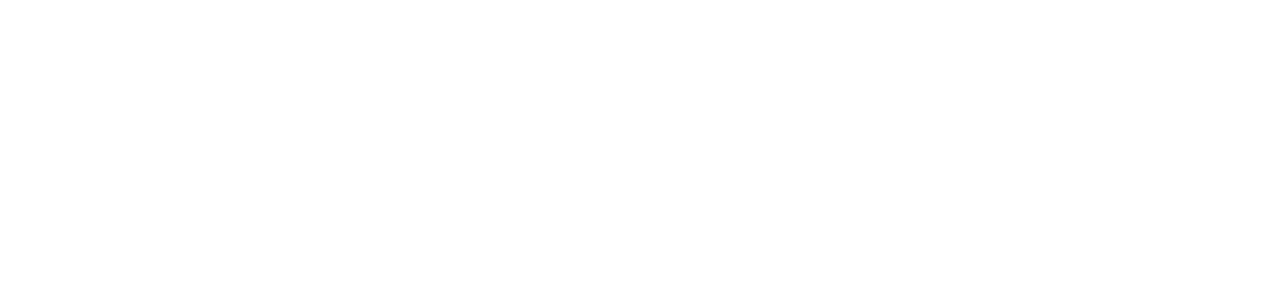
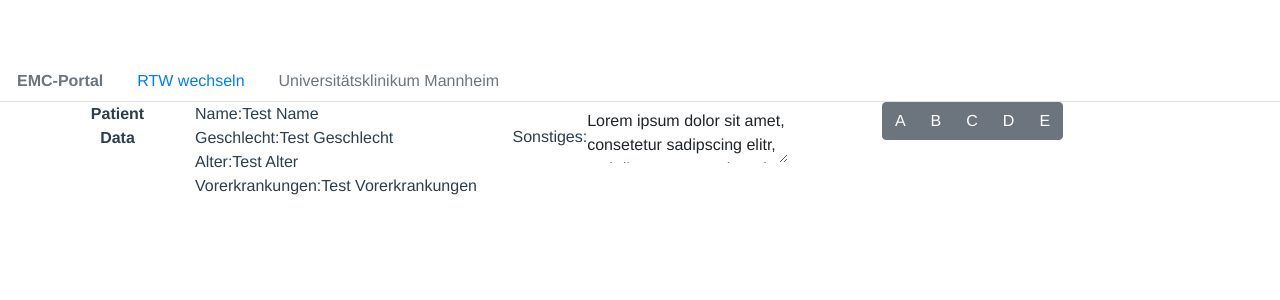
Before and after one commit to manuelschurr/emc-data-pi, a Vue app in the folder frontend/trauma-room/: page / in a window 1280 px wide. Shown: the top 300 px of the page. Built offline with nearby package versions, Linux system fonts and the light colour scheme.

Commit message:
add initial component navigation

```diff
--- a/frontend/trauma-room/src/App.vue
+++ b/frontend/trauma-room/src/App.vue
@@ -1,18 +1,24 @@
 <template>
   <div id="app">
-    <header/>
+    <Header/>
+    <PatientData/>
+    <RightSidebar/>
   </div>
 </template>
 
 <script>
-import header from "./components/header.vue";
-import mainComponent from "./components/mainComponent.vue";
+import Header from "./components/header.vue";
+import PatientData from "./components/patientData.vue";
+import RightSidebar from "./components/rightSidebar";
+
+//import MainComponent from "./components/mainComponent.vue";
 
 export default {
   name: "App",
   components: {
-    header,
-    mainComponent
+    Header,
+    PatientData,
+    RightSidebar
   }
 };
 </script>
--- /dev/null
+++ b/frontend/trauma-room/src/components/patientData.vue
@@ -0,0 +1,82 @@
+<template>
+  <div>
+    <b-container class="bv-example-row">
+      <b-row>
+        <b-col cols="1"> <b>Patient Data</b></b-col>
+        <b-col cols="7">
+          <b-form inline>
+            <b-col align-self="start">
+              <b-form-group
+                id="name-group-1"
+                label="Name:"
+                label-for="patientName"
+              >
+                Test Name
+              </b-form-group>
+
+              <b-form-group
+                id="geschlecht-group-2"
+                label="Geschlecht:"
+                label-for="patientGeschlecht"
+              >
+                Test Geschlecht
+              </b-form-group>
+              <b-form-group
+                id="age-group-3"
+                label="Alter:"
+                label-for="patientAlter"
+              >
+                Test Alter
+              </b-form-group>
+              <b-form-group
+                id="vorerkrankungen-group-4"
+                label="Vorerkrankungen:"
+                label-for="patientVorerkrankungen"
+              >
+                Test Vorerkrankungen
+              </b-form-group>
+            </b-col>
+            <b-col align-self="start">
+              <b-form-group
+                id="sonstiges-group-5"
+                label="Sonstiges:"
+                label-for="patientSonstiges"
+              >
+                <b-form-textarea
+                  id="textarea-plaintext"
+                  plaintext
+                  :value="patientSonstiges"
+                ></b-form-textarea>
+              </b-form-group>
+            </b-col>
+          </b-form>
+        </b-col>
+        <b-col cols="3">
+          <b-button-group>
+            <b-button @click="openABCDE('a')">A</b-button>
+            <b-button @click="openABCDE('b')">B</b-button>
+            <b-button @click="openABCDE('c')">C</b-button>
+            <b-button @click="openABCDE('d')">D</b-button>
+            <b-button @click="openABCDE('e')">E</b-button>
+          </b-button-group>
+        </b-col>
+      </b-row>
+    </b-container>
+  </div>
+</template>
+
+<script>
+export default {
+  data() {
+    return {
+      patientSonstiges:
+        "Lorem ipsum dolor sit amet, consetetur sadipscing elitr, sed diam nonumy eirmod tempor invidunt ut labore et dolore magna aliquyam erat, sed diam voluptua. At vero eos et accusam et justo duo dolores et ea rebum. Stet clita kasd gubergren, no sea takimata sanctus est Lorem ipsum dolor sit amet. Lorem ipsum dolor sit amet, consetetur sadipscing elitr, sed diam nonumy eirmod tempor invidunt ut labore et dolore magna aliquyam erat, sed diam voluptua. At vero eos et accusam et justo duo dolores et ea rebum. Stet clita kasd gubergren, no sea takimata sanctus est Lorem ipsum dolor sit amet. Lorem ipsum dolor sit amet, consetetur sadipscing elitr, sed diam nonumy eirmod tempor invidunt ut labore et dolore magna aliquyam erat, sed diam voluptua. At vero eos et accusam et justo duo dolores et ea rebum. Stet clita kasd gubergren, no sea takimata sanctus est Lorem ipsum dolor sit amet."
+    };
+  },
+  methods: {
+    openABCDE(output) {
+      this.$root.$emit("textABCDE", output);
+    }
+  }
+};
+</script>
--- a/frontend/trauma-room/src/components/rightSidebar.vue
+++ b/frontend/trauma-room/src/components/rightSidebar.vue
@@ -0,0 +1,18 @@
+<template>
+  <div>{{ output }}</div>
+</template>
+
+<script>
+export default {
+  data() {
+    return {
+      output: ""
+    };
+  },
+  mounted() {
+    this.$root.$on("textABCDE", data => {
+      this.output = data;
+    });
+  }
+};
+</script>
```
